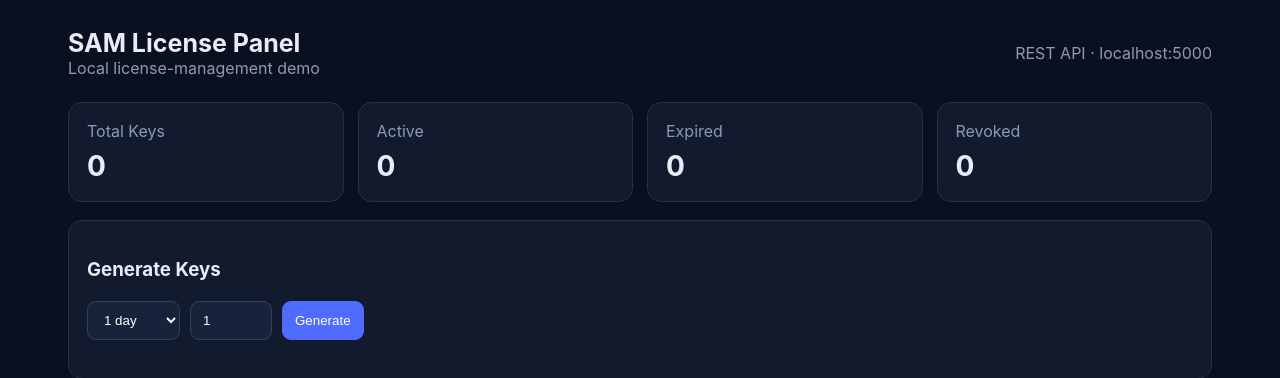
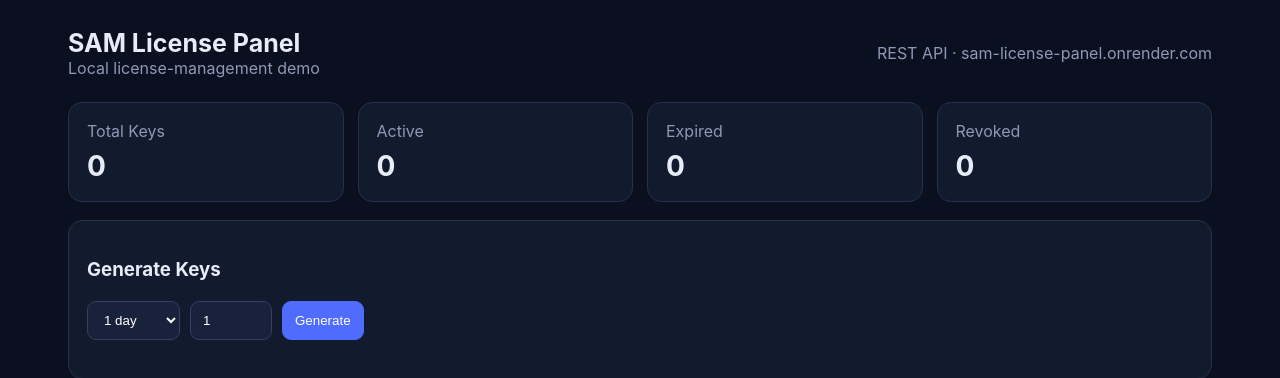
Before and after one commit to Oxtoxooy/sam-license-panel, a Flask app: page / in a window 1280 px wide. Shown: the top 378 px of the page. Run offline with Flask 3, Linux system fonts and the light colour scheme; data that the repository does not hold is empty.

Commit message:
Update REST API link in index.html

```diff
--- a/templates/index.html
+++ b/templates/index.html
@@ -22,7 +22,7 @@ th,td{text-align:left;padding:13px 10px;border-bottom:1px solid #252f49;white-sp
 </head>
 <body>
 <div class="wrap">
-<div class="top"><div><h1>SAM License Panel</h1><div class="muted">Local license-management demo</div></div><div class="muted">REST API · localhost:5000</div></div>
+<div class="top"><div><h1>SAM License Panel</h1><div class="muted">Local license-management demo</div></div><div class="muted">REST API · sam-license-panel.onrender.com</div></div>
 
 <div class="grid">
 <div class="card"><div class="muted">Total Keys</div><div id="total" class="num">0</div></div>
```
